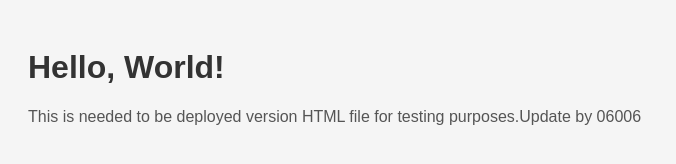
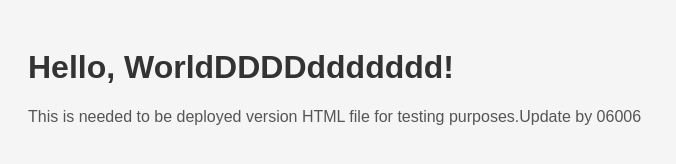
Before and after one commit to Own-development/test-CICD, a plain HTML site: page index.html in a window 1280 px wide. Shown: the whole page, without its empty margins (0-676 px from the left). Drawn offline with Linux system fonts and the light colour scheme.

Commit message:
modified index.html

```diff
--- a/index.html
+++ b/index.html
@@ -19,7 +19,7 @@
   </style>
 </head>
 <body>
-  <h1>Hello, World!</h1>
+  <h1>Hello, WorldDDDDddddddd!</h1>
   <p>This is needed to be deployed version HTML file for testing purposes.Update by 06006</p>
 </body>
 </html>
```
Also changed, not shown: 1 other file.
